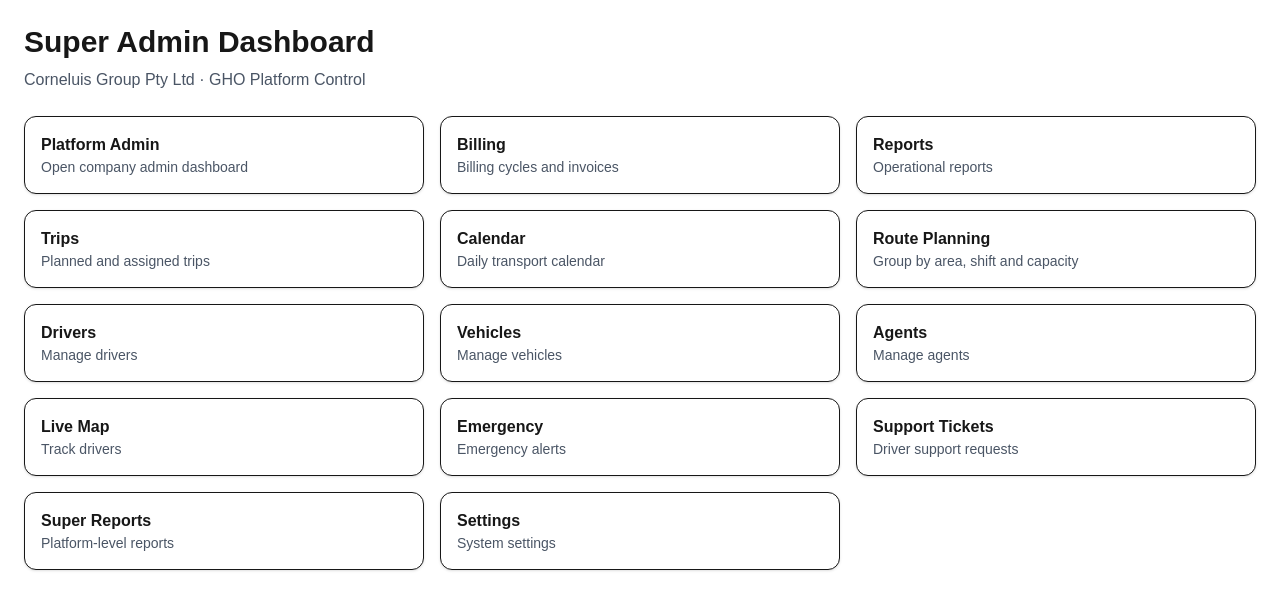
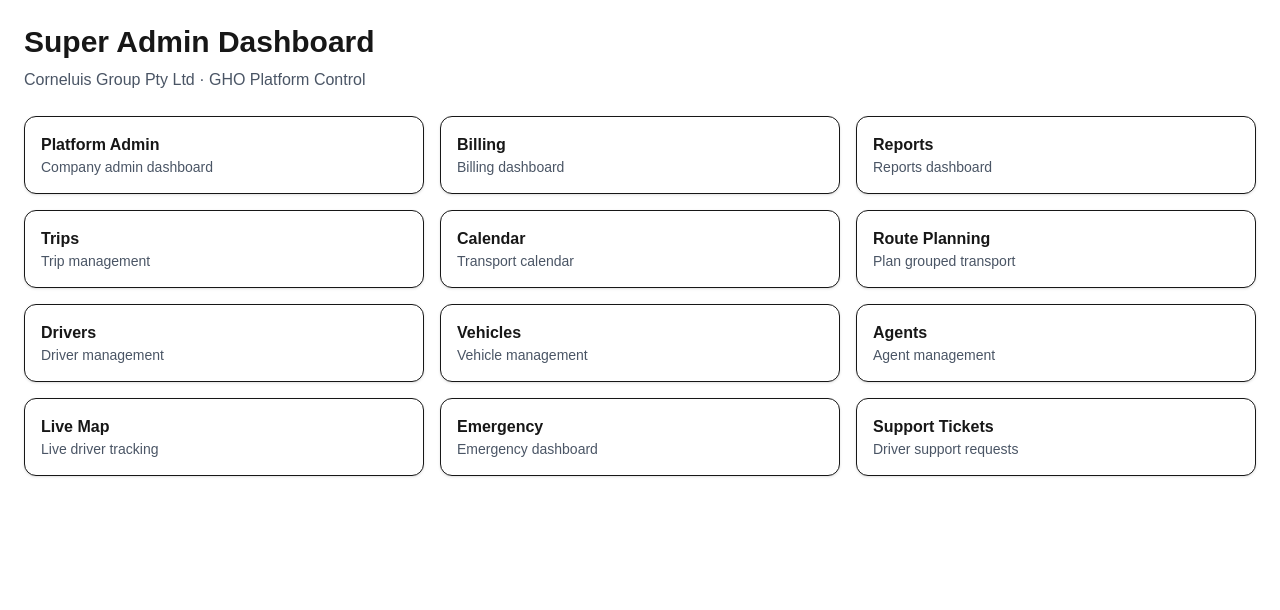
Before and after one commit to devoncorneluis/gho-system, a Next.js app: page /super-admin in a window 1280 px wide. Shown: the top 610 px of the page. Built offline with nearby package versions, Linux system fonts and the light colour scheme.

Commit message:
Fix super admin dashboard routes

```diff
--- a/app/super-admin/page.tsx
+++ b/app/super-admin/page.tsx
@@ -3,35 +3,73 @@
 import Link from "next/link";
 
 export default function SuperAdminPage() {
-  const cards = [
-    ["/admin", "Platform Admin", "Open company admin dashboard"],
-    ["/super-admin/billing", "Billing", "Billing cycles and invoices"],
-    ["/reports", "Reports", "Operational reports"],
-    ["/trips", "Trips", "Planned and assigned trips"],
-    ["/calendar", "Calendar", "Daily transport calendar"],
-    ["/route-planning", "Route Planning", "Group by area, shift and capacity"],
-    ["/drivers", "Drivers", "Manage drivers"],
-    ["/vehicles", "Vehicles", "Manage vehicles"],
-    ["/agents", "Agents", "Manage agents"],
-    ["/live-map", "Live Map", "Track drivers"],
-    ["/emergency-dashboard", "Emergency", "Emergency alerts"],
-    ["/support-tickets", "Support Tickets", "Driver support requests"],
-    ["/super-admin/reports", "Super Reports", "Platform-level reports"],
-    ["/super-admin/settings", "Settings", "System settings"],
-  ];
-
   return (
     <main className="p-6">
       <h1 className="text-3xl font-bold mb-2">Super Admin Dashboard</h1>
-      <p className="text-gray-600 mb-6">Corneluis Group Pty Ltd · GHO Platform Control</p>
+      <p className="text-gray-600 mb-6">
+        Corneluis Group Pty Ltd · GHO Platform Control
+      </p>
 
       <div className="grid md:grid-cols-2 lg:grid-cols-3 gap-4">
-        {cards.map(([href, title, desc]) => (
-          <Link key={href} href={href} className="bg-white border rounded-xl p-4 shadow hover:bg-gray-50">
-            <h2 className="font-bold">{title}</h2>
-            <p className="text-sm text-gray-600">{desc}</p>
-          </Link>
-        ))}
+        <Link href="/admin" className="bg-white border rounded-xl p-4 shadow">
+          <h2 className="font-bold">Platform Admin</h2>
+          <p className="text-sm text-gray-600">Company admin dashboard</p>
+        </Link>
+
+        <Link href="/super-admin/billing" className="bg-white border rounded-xl p-4 shadow">
+          <h2 className="font-bold">Billing</h2>
+          <p className="text-sm text-gray-600">Billing dashboard</p>
+        </Link>
+
+        <Link href="/reports" className="bg-white border rounded-xl p-4 shadow">
+          <h2 className="font-bold">Reports</h2>
+          <p className="text-sm text-gray-600">Reports dashboard</p>
+        </Link>
+
+        <Link href="/trips" className="bg-white border rounded-xl p-4 shadow">
+          <h2 className="font-bold">Trips</h2>
+          <p className="text-sm text-gray-600">Trip management</p>
+        </Link>
+
+        <Link href="/calendar" className="bg-white border rounded-xl p-4 shadow">
+          <h2 className="font-bold">Calendar</h2>
+          <p className="text-sm text-gray-600">Transport calendar</p>
+        </Link>
+
+        <Link href="/route-planning" className="bg-white border rounded-xl p-4 shadow">
+          <h2 className="font-bold">Route Planning</h2>
+          <p className="text-sm text-gray-600">Plan grouped transport</p>
+        </Link>
+
+        <Link href="/drivers" className="bg-white border rounded-xl p-4 shadow">
+          <h2 className="font-bold">Drivers</h2>
+          <p className="text-sm text-gray-600">Driver management</p>
+        </Link>
+
+        <Link href="/vehicles" className="bg-white border rounded-xl p-4 shadow">
+          <h2 className="font-bold">Vehicles</h2>
+          <p className="text-sm text-gray-600">Vehicle management</p>
+        </Link>
+
+        <Link href="/agents" className="bg-white border rounded-xl p-4 shadow">
+          <h2 className="font-bold">Agents</h2>
+          <p className="text-sm text-gray-600">Agent management</p>
+        </Link>
+
+        <Link href="/live-map" className="bg-white border rounded-xl p-4 shadow">
+          <h2 className="font-bold">Live Map</h2>
+          <p className="text-sm text-gray-600">Live driver tracking</p>
+        </Link>
+
+        <Link href="/emergency-dashboard" className="bg-white border rounded-xl p-4 shadow">
+          <h2 className="font-bold">Emergency</h2>
+          <p className="text-sm text-gray-600">Emergency dashboard</p>
+        </Link>
+
+        <Link href="/support-tickets" className="bg-white border rounded-xl p-4 shadow">
+          <h2 className="font-bold">Support Tickets</h2>
+          <p className="text-sm text-gray-600">Driver support requests</p>
+        </Link>
       </div>
     </main>
   );
```
